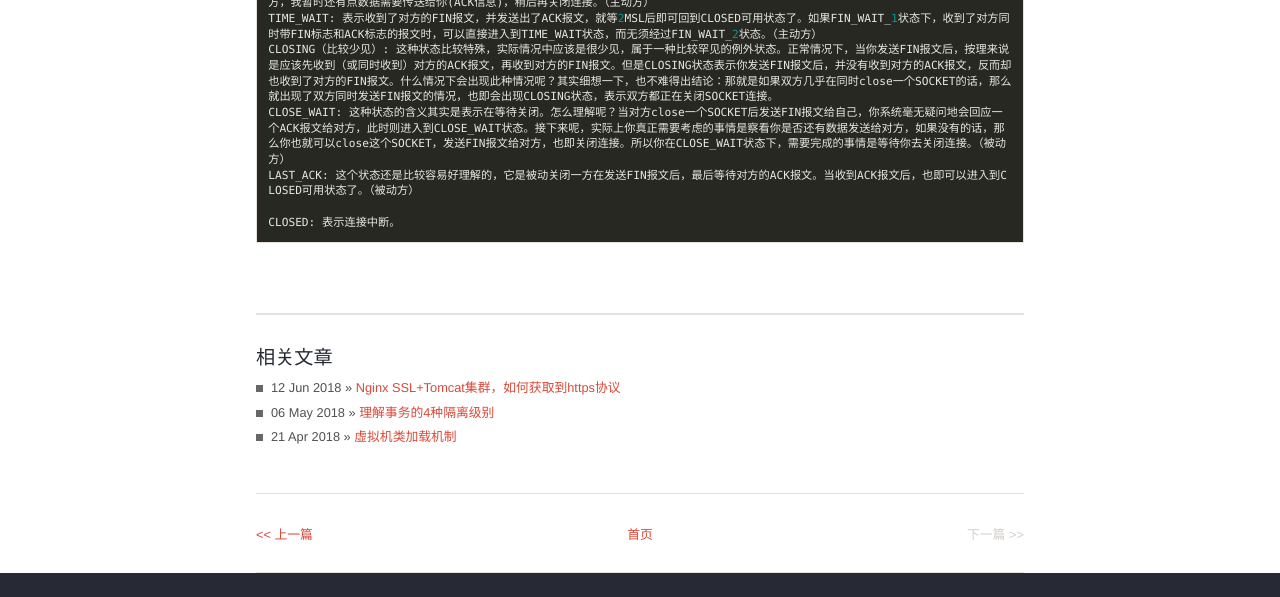
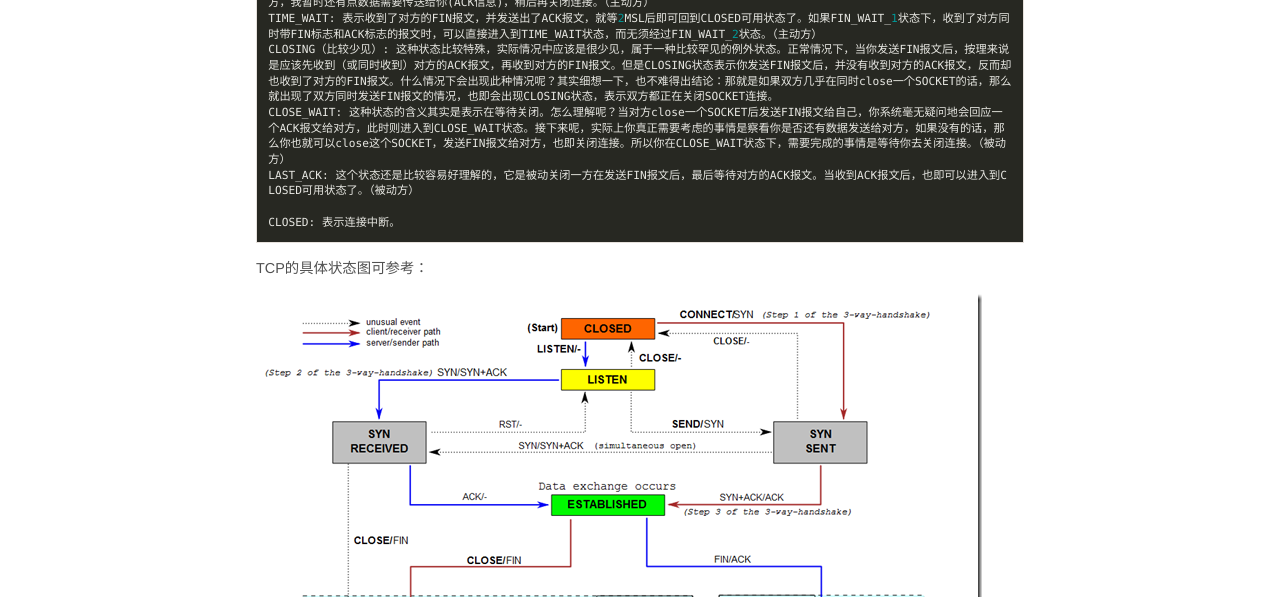
Before and after one commit to junhc/junhc.github.io, a Jekyll site: the page built from _posts/2018-06-21-https.md, in a window 1280 px wide and 900 px high, scrolled down 3664 px, cut to the strip 0-597 px from the top of the window. Built offline with Jekyll 4.4.1, drawn with Linux system fonts in a browser that asks for light colours; Markdown is read by kramdown in place of the engine named in the settings; comment, search, counter and statistics services are not loaded.

Commit message:
Update 2018-06-21-https.md

````diff
--- a/_posts/2018-06-21-https.md
+++ b/_posts/2018-06-21-https.md
@@ -86,3 +86,6 @@ LAST_ACK: 这个状态还是比较容易好理解的，它是被动关闭一方
 
 CLOSED: 表示连接中断。
 ```
+
+TCP的具体状态图可参考：
+![](/assets/img/tcp状态.png)
````
